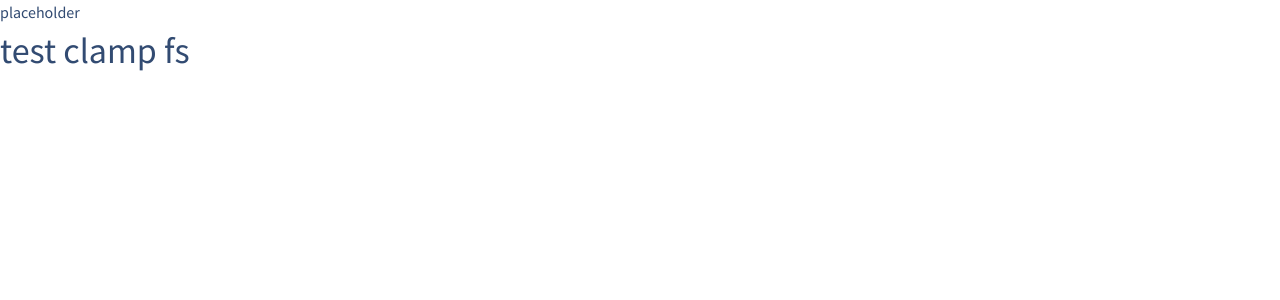
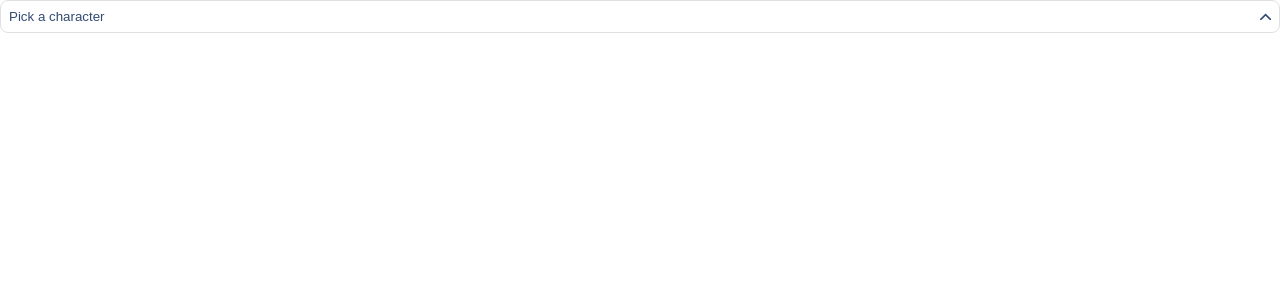
Before and after one commit to web-lizzard/rick_and_morty_app, a Vue app: page / in a window 1280 px wide. Shown: the top 300 px of the page. Built offline with nearby package versions, Linux system fonts and the light colour scheme.

Commit message:
create custom dropdown

```diff
--- /dev/null
+++ b/src/assets/scss/_shared.scss
@@ -0,0 +1,17 @@
+@keyframes fadeAnimation {
+  0% {
+    transform: scaleY(0);
+  }
+
+  100% {
+    transform: scaleY(1);
+  }
+}
+
+.fade-list-enter-active {
+  animation: fadeAnimation 0.2s ease-in-out;
+}
+
+.fade-list-leave-active {
+  animation: fadeAnimation 0.1s ease-in-out reverse;
+}
--- a/src/assets/scss/main.scss
+++ b/src/assets/scss/main.scss
@@ -1,2 +1,3 @@
 @import "variables";
 @import "config";
+@import "shared";
--- a/src/components/atoms/custom-input/custom-input.vue
+++ b/src/components/atoms/custom-input/custom-input.vue
@@ -7,9 +7,6 @@ import { InputType } from './custom-input.types'
 }>(), {
   element: InputType.TEXTAREA
 })
-
-
-
 
 </script>
 
--- /dev/null
+++ b/src/components/atoms/icons/icon-arrow.vue
@@ -0,0 +1,20 @@
+<script setup lang='ts'></script>
+
+<template>
+  <svg class="iron-arrow"
+       viewBox="0 0 14 9"
+       fill="none"
+       xmlns="http://www.w3.org/2000/svg">
+    <path d="M1 8L7 2L13 8"
+          stroke-width="2"
+          stroke-linecap="round" />
+  </svg>
+</template>
+
+<style lang='scss' scoped>
+
+.iron-arrow path {
+    stroke: currentColor;
+}
+
+</style>
--- /dev/null
+++ b/src/components/molecules/custom-dropdown/custom-dropdown.vue
@@ -0,0 +1,107 @@
+<script setup lang='ts'>
+import { Ref, ref } from 'vue';
+import IconArrow from '../../atoms/icons/icon-arrow.vue';
+const props = withDefaults(defineProps<{
+    isOpen?: boolean,
+    buttonLabel?: string,
+}>(), {
+    isOpen: false,
+    buttonLabel: 'Pick a character'
+})
+
+const emit = defineEmits<{
+    (e: 'open-dropdown'): void
+    (e: 'close-dropdown'): void
+}>()
+
+const container: Ref<HTMLElement | null> = ref(null)
+
+const toggleDropdownOpen = () => {
+    props.isOpen
+    ? emit('close-dropdown')
+    : emit('open-dropdown')
+}
+
+const handleBlur = (e: FocusEvent) => {
+    const isInside = e.relatedTarget && container.value?.contains(e.relatedTarget as HTMLElement)
+    !isInside && emit('close-dropdown');
+
+}
+
+const handleDropdownOpen = () => {
+    toggleDropdownOpen()
+    !props.isOpen && container.value?.focus()
+}
+
+
+</script>
+
+
+<template>
+  <div ref="container"
+       tabindex="-1"
+       class="custom-dropdown"
+       @blur="handleBlur"
+       @keydown.esc="emit('close-dropdown')">
+    <button :class="['custom-dropdown__button', isOpen && 'custom-dropdown__button--open']"
+            @click="handleDropdownOpen">
+      {{ buttonLabel }}
+      <icon-arrow :class="['custom-dropdown__arrow', isOpen && 'custom-dropdown__arrow--open']" />
+    </button>
+    <transition name="fade-list">
+      <div v-if="isOpen"
+           class="custom-dropdown__content">
+        <slot />
+      </div>
+    </transition>
+  </div>
+</template>
+
+<style lang='scss' scoped>
+    .custom-dropdown {
+        position: relative;
+        display: flex;
+        flex-direction: column;
+        font-size: var(--fs-300);
+
+        &:focus {
+            outline: none;
+        }
+
+        &__button {
+            border: 1px solid var(--grey);
+            border-radius: 8px;
+            background: transparent;
+            position: relative;
+            padding: 0.5rem;
+            color: var(--dark-blue);
+            display: flex;
+            justify-content: space-between;
+            align-items: center;
+            cursor: pointer;
+
+            &--open {
+                border-radius: 8px 8px 0 0;
+            }
+
+        }
+
+        &__arrow {
+            width: 0.7rem;
+            transition: transform .2s ease-in-out;
+
+            &--open {
+                transform: rotate(180deg);
+            }
+        }
+
+        &__content {
+            transform-origin: top;
+            border: 1px solid var(--grey);
+            border-radius: 0 0  8px 8px;
+            border-top: none;
+            padding: 0.5rem;
+          }
+    }
+
+</style>
--- /dev/null
+++ b/src/composables/use-open-element.ts
@@ -0,0 +1,20 @@
+import { ref } from 'vue'
+
+
+export const useOpenElement = () => {
+    const isOpen = ref(false)
+
+    const openElement = () => {
+        isOpen.value = true;
+    }
+
+    const closeElement = () => {
+        isOpen.value = false
+    }
+
+    return {
+        isOpen,
+        closeElement,
+        openElement
+    }
+}
--- a/src/views/HomeView.vue
+++ b/src/views/HomeView.vue
@@ -1,9 +1,15 @@
 <script setup lang="ts">
+import CustomDropdown from '@/components/molecules/custom-dropdown/custom-dropdown.vue';
+import { useOpenElement } from '@/composables/use-open-element';
+
+const { isOpen, openElement, closeElement } = useOpenElement()
+
 </script>
 
 <template>
-  <div>placeholder</div>
-  <h1>test clamp fs</h1>
+  <CustomDropdown :is-open="isOpen"
+                  @open-dropdown="openElement"
+                  @close-dropdown="closeElement" />
 </template>
 
 
--- a/tsconfig.app.json
+++ b/tsconfig.app.json
@@ -8,6 +8,7 @@
     "paths": {
       "@/*": ["./src/*"]
     },
-    "importsNotUsedAsValues": "preserve"
+    "importsNotUsedAsValues": "preserve",
+    "isolatedModules": false
   }
 }
```
Also changed, not shown: src/components/atoms/custom-select/custom-select.vue (added, +20 -0 lines), 2 other files (tests, documents, lock files or other folders).
